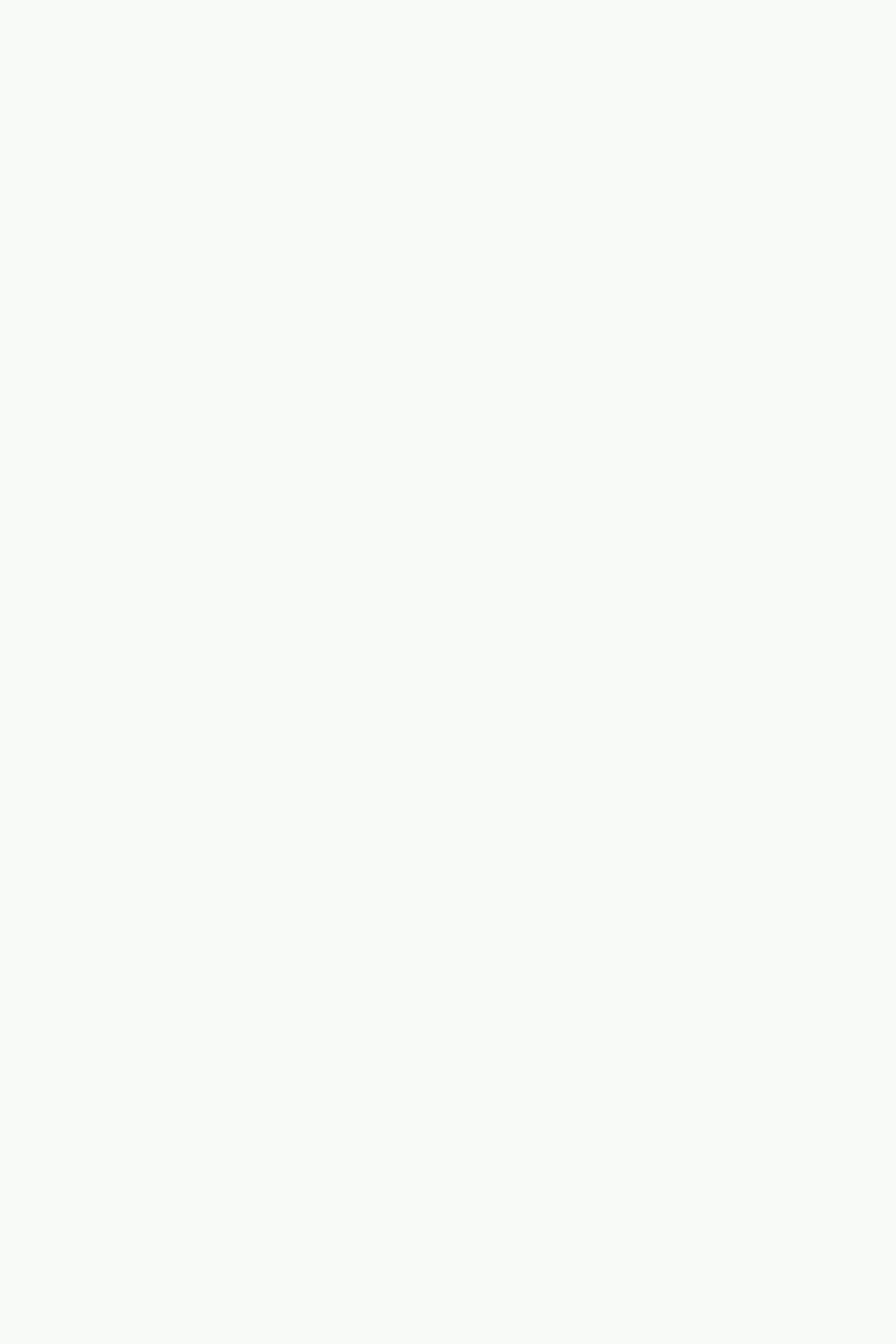
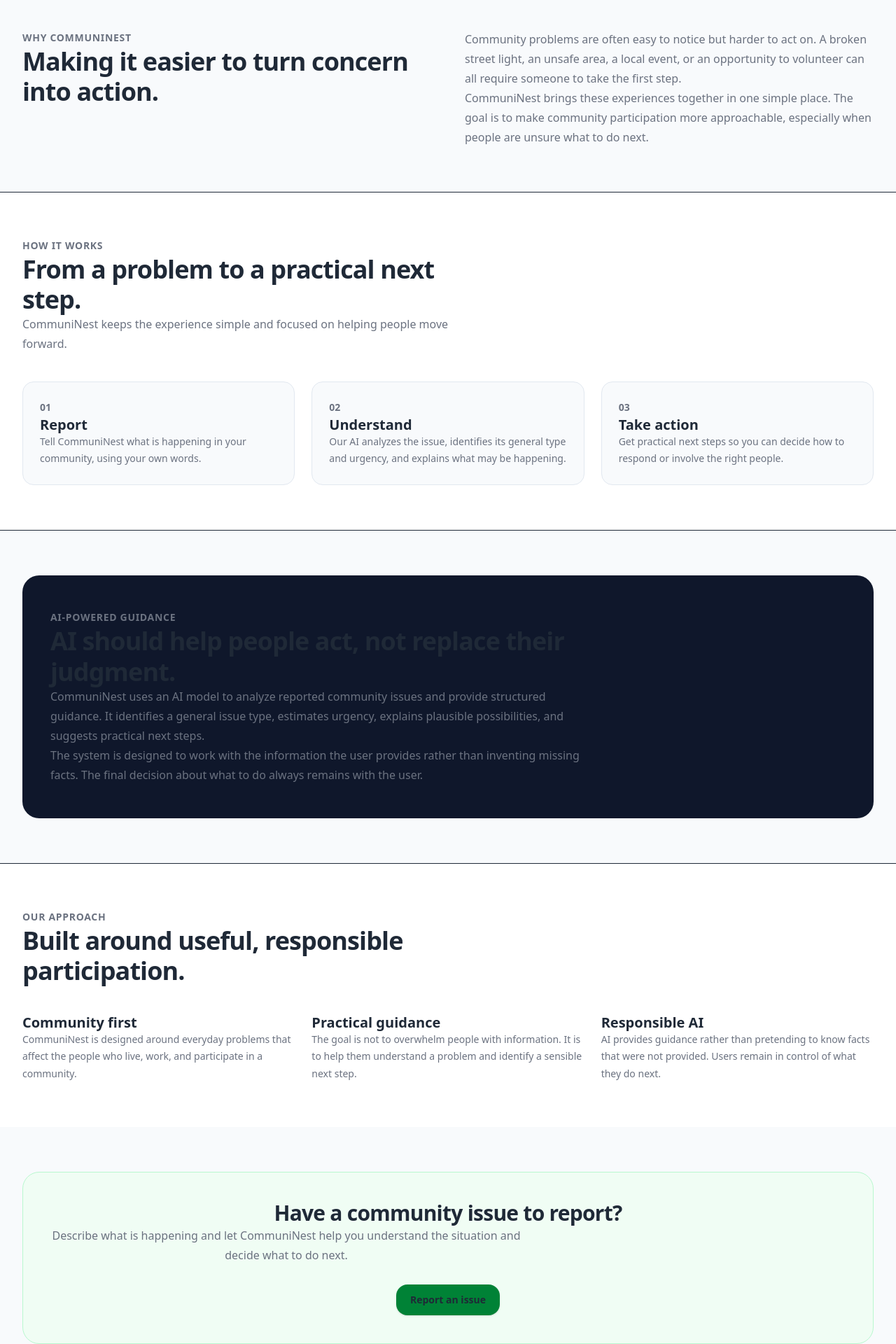
Before and after one commit to abdullahcodes-dev/FlyrankFrontendCapstone, a Next.js app: page /about in a window 1280 px wide. Shown: the part 540-2460 px from the top of the page at 70% size. Before the commit the page ends 800 px from the top, so only its background shows below. Built offline with nearby package versions, Linux system fonts and the light colour scheme.

Commit message:
feat(about): build out about page

```diff
--- a/app/about/page.tsx
+++ b/app/about/page.tsx
@@ -1,10 +1,215 @@
+const steps = [
+  {
+    number: "01",
+    title: "Report",
+    description:
+      "Tell CommuniNest what is happening in your community, using your own words.",
+  },
+  {
+    number: "02",
+    title: "Understand",
+    description:
+      "Our AI analyzes the issue, identifies its general type and urgency, and explains what may be happening.",
+  },
+  {
+    number: "03",
+    title: "Take action",
+    description:
+      "Get practical next steps so you can decide how to respond or involve the right people.",
+  },
+];
+
+const values = [
+  {
+    title: "Community first",
+    description:
+      "CommuniNest is designed around everyday problems that affect the people who live, work, and participate in a community.",
+  },
+  {
+    title: "Practical guidance",
+    description:
+      "The goal is not to overwhelm people with information. It is to help them understand a problem and identify a sensible next step.",
+  },
+  {
+    title: "Responsible AI",
+    description:
+      "AI provides guidance rather than pretending to know facts that were not provided. Users remain in control of what they do next.",
+  },
+];
+
 export default function AboutPage() {
   return (
-    <main className="px-6 py-16">
-      <h1 className="text-4xl font-bold">About CommuniNest</h1>
-      <p className="mt-4 text-slate-600">
-        Learn more about CommuniNest and its mission.
-      </p>
+    <main className="min-h-screen bg-slate-50">
+      {/* Hero */}
+      <section className="border-b bg-gradient-to-b from-green-50 to-white">
+        <div className="mx-auto max-w-7xl px-6 py-20 sm:py-28 lg:px-8">
+          <div className="max-w-3xl">
+            <p className="text-sm font-semibold uppercase tracking-[0.2em] text-green-700">
+              About CommuniNest
+            </p>
+
+            <h1 className="mt-4 text-4xl font-bold tracking-tight text-slate-900 sm:text-6xl">
+              Better communities start with{" "}
+              <span className="text-green-700">people who care.</span>
+            </h1>
+
+            <p className="mt-6 text-lg leading-8 text-slate-600">
+              CommuniNest is a community-focused platform that helps people
+              understand local issues, discover ways to get involved, and turn
+              small actions into meaningful change.
+            </p>
+          </div>
+        </div>
+      </section>
+
+      {/* Why CommuniNest */}
+      <section className="mx-auto max-w-7xl px-6 py-16 lg:px-8">
+        <div className="grid gap-12 lg:grid-cols-2 lg:items-start">
+          <div>
+            <p className="text-sm font-semibold uppercase tracking-wider text-green-700">
+              Why CommuniNest
+            </p>
+
+            <h2 className="mt-2 text-3xl font-bold tracking-tight text-slate-900 sm:text-4xl">
+              Making it easier to turn concern into action.
+            </h2>
+          </div>
+
+          <div className="space-y-5 text-base leading-7 text-slate-600">
+            <p>
+              Community problems are often easy to notice but harder to act
+              on. A broken street light, an unsafe area, a local event, or an
+              opportunity to volunteer can all require someone to take the
+              first step.
+            </p>
+
+            <p>
+              CommuniNest brings these experiences together in one simple
+              place. The goal is to make community participation more
+              approachable, especially when people are unsure what to do next.
+            </p>
+          </div>
+        </div>
+      </section>
+
+      {/* How it works */}
+      <section className="border-y bg-white">
+        <div className="mx-auto max-w-7xl px-6 py-16 lg:px-8">
+          <div className="max-w-2xl">
+            <p className="text-sm font-semibold uppercase tracking-wider text-green-700">
+              How it works
+            </p>
+
+            <h2 className="mt-2 text-3xl font-bold tracking-tight text-slate-900 sm:text-4xl">
+              From a problem to a practical next step.
+            </h2>
+
+            <p className="mt-4 text-slate-600">
+              CommuniNest keeps the experience simple and focused on helping
+              people move forward.
+            </p>
+          </div>
+
+          <div className="mt-10 grid gap-6 md:grid-cols-3">
+            {steps.map((step) => (
+              <div
+                key={step.number}
+                className="rounded-2xl border border-slate-200 bg-slate-50 p-6"
+              >
+                <p className="text-sm font-bold text-green-700">
+                  {step.number}
+                </p>
+
+                <h3 className="mt-4 text-xl font-semibold text-slate-900">
+                  {step.title}
+                </h3>
+
+                <p className="mt-2 text-sm leading-6 text-slate-600">
+                  {step.description}
+                </p>
+              </div>
+            ))}
+          </div>
+        </div>
+      </section>
+
+      {/* AI */}
+      <section className="mx-auto max-w-7xl px-6 py-16 lg:px-8">
+        <div className="overflow-hidden rounded-3xl bg-slate-900 px-6 py-12 sm:px-10">
+          <div className="max-w-3xl">
+            <p className="text-sm font-semibold uppercase tracking-wider text-green-400">
+              AI-powered guidance
+            </p>
+
+            <h2 className="mt-3 text-3xl font-bold tracking-tight text-white sm:text-4xl">
+              AI should help people act, not replace their judgment.
+            </h2>
+
+            <p className="mt-4 leading-7 text-slate-300">
+              CommuniNest uses an AI model to analyze reported community
+              issues and provide structured guidance. It identifies a general
+              issue type, estimates urgency, explains plausible possibilities,
+              and suggests practical next steps.
+            </p>
+
+            <p className="mt-4 leading-7 text-slate-300">
+              The system is designed to work with the information the user
+              provides rather than inventing missing facts. The final decision
+              about what to do always remains with the user.
+            </p>
+          </div>
+        </div>
+      </section>
+
+      {/* Values */}
+      <section className="border-t bg-white">
+        <div className="mx-auto max-w-7xl px-6 py-16 lg:px-8">
+          <div className="max-w-2xl">
+            <p className="text-sm font-semibold uppercase tracking-wider text-green-700">
+              Our approach
+            </p>
+
+            <h2 className="mt-2 text-3xl font-bold tracking-tight text-slate-900 sm:text-4xl">
+              Built around useful, responsible participation.
+            </h2>
+          </div>
+
+          <div className="mt-10 grid gap-6 md:grid-cols-3">
+            {values.map((value) => (
+              <div key={value.title}>
+                <h3 className="text-xl font-semibold text-slate-900">
+                  {value.title}
+                </h3>
+
+                <p className="mt-3 text-sm leading-6 text-slate-600">
+                  {value.description}
+                </p>
+              </div>
+            ))}
+          </div>
+        </div>
+      </section>
+
+      {/* CTA */}
+      <section className="mx-auto max-w-7xl px-6 py-16 lg:px-8">
+        <div className="rounded-3xl border border-green-200 bg-green-50 px-6 py-10 text-center sm:px-10">
+          <h2 className="text-3xl font-bold tracking-tight text-slate-900">
+            Have a community issue to report?
+          </h2>
+
+          <p className="mx-auto mt-3 max-w-2xl text-slate-600">
+            Describe what is happening and let CommuniNest help you understand
+            the situation and decide what to do next.
+          </p>
+
+          <a
+            href="/report"
+            className="mt-7 inline-flex rounded-lg bg-green-700 px-5 py-3 text-sm font-semibold text-white shadow-sm transition hover:bg-green-800"
+          >
+            Report an issue
+          </a>
+        </div>
+      </section>
     </main>
   );
 }
```
